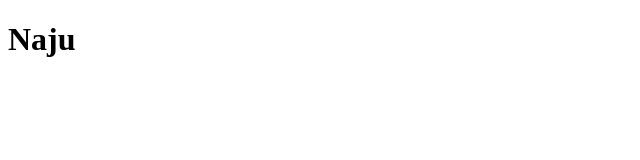
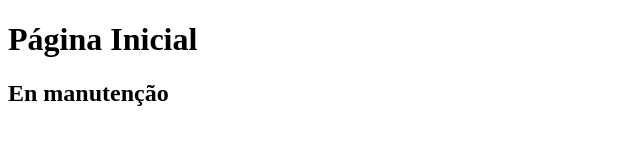
Before and after one commit to CaioMandarino/Aula-CRUD, a website: page public/index.html in a window 1280 px wide. Shown: the whole page, without its empty margins (0-640 px from the left). Drawn offline with Linux system fonts and the light colour scheme.

Commit message:
updated index

```diff
--- a/public/index.html
+++ b/public/index.html
@@ -4,8 +4,11 @@
     <meta charset="UTF-8">
     <meta name="viewport" content="width=device-width, initial-scale=1.0">
     <title>Document</title>
+    <link rel="stylesheet" href="style.css">
 </head>
 <body>
-    <h1>Naju</h1>
+    <h1>Página Inicial</h1>
+    <h2>En manutenção</h2>
+    <script src="app.js"></script>
 </body>
 </html>
```
